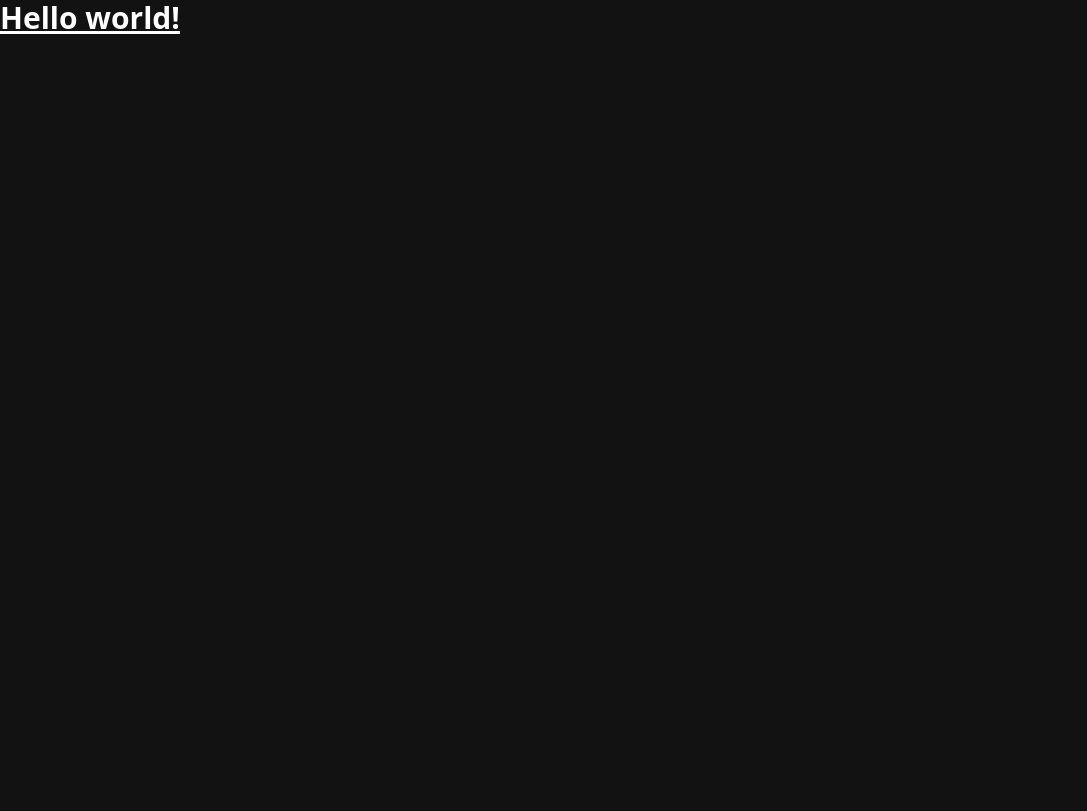
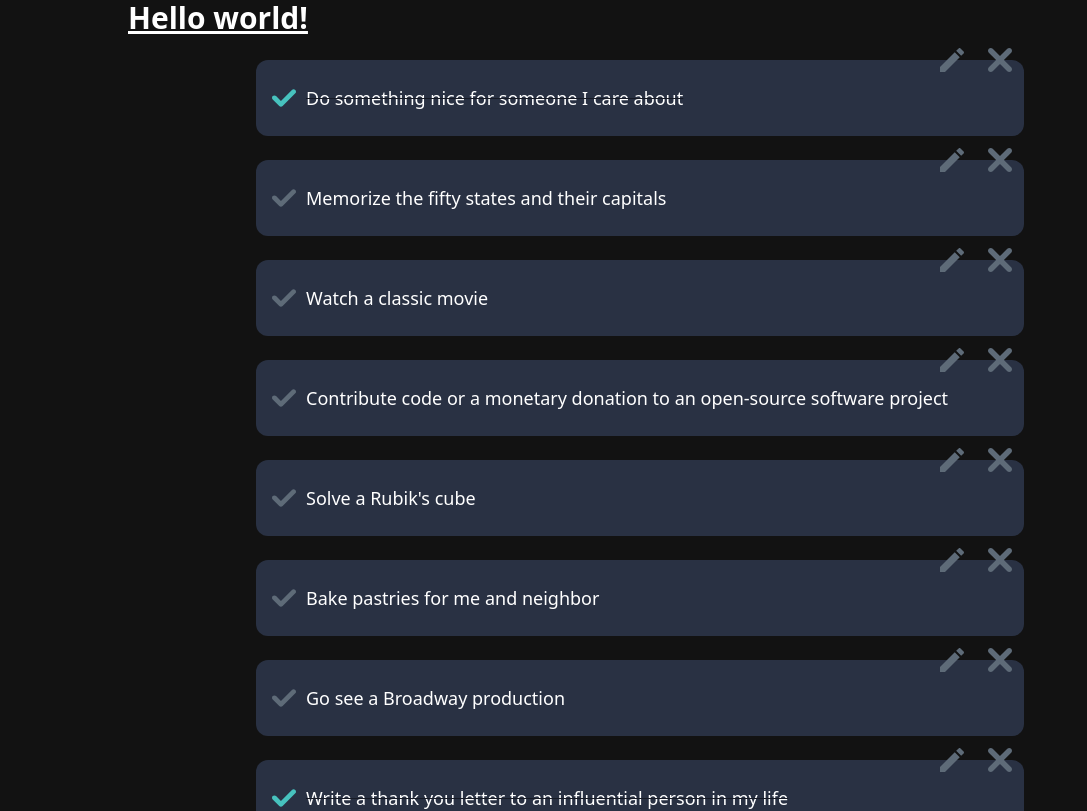
Before and after one commit to rolando22/todo-app, a React (Vite) app: page / in a window 1280 px wide. Shown: the top 811 px of the page, without its empty margins (0-1087 px from the left). Built offline with nearby package versions, Linux system fonts and the light colour scheme.

Commit message:
[ADD] UI for to list Todos

```diff
--- a/src/App.tsx
+++ b/src/App.tsx
@@ -1,7 +1,12 @@
+import { TodoList } from './components';
+
 export function App() {
 	return (
-		<div>
+		<div className='mx-auto max-w-5xl'>
 			<h1 className="text-3xl font-bold underline">Hello world!</h1>
+			<main className='my-0 mx-auto w-[75%]'>
+				<TodoList />
+			</main>
 		</div>
 	);
 }
--- /dev/null
+++ b/src/components/Icons/index.tsx
@@ -0,0 +1,46 @@
+interface Props {
+    fill: string
+}
+
+export function Check({ fill }: Props) {
+	return (
+		<svg
+			viewBox='0 0 405.272 405.272 '
+			className='w-6 h-6 hover:fill-[#47c2be]'
+			fill={fill}
+		>
+			<path d='M393.401,124.425L179.603,338.208c-15.832,15.835-41.514,15.835-57.361,0L11.878,227.836 c-15.838-15.835-15.838-41.52,0-57.358c15.841-15.841,41.521-15.841,57.355-0.006l81.698,81.699L336.037,67.064 c15.841-15.841,41.523-15.829,57.358,0C409.23,82.902,409.23,108.578,393.401,124.425z'/>
+		</svg>
+	);
+}
+
+export function Delete({ fill }: Props) {
+	return (
+		<svg
+			viewBox='0 0 348.333 348.334'
+			className='w-6 h-6 hover:fill-red-500'
+			fill={fill}
+		>
+			<path d='M336.559,68.611L231.016,174.165l105.543,105.549c15.699,15.705,15.699,41.145,0,56.85 c-7.844,7.844-18.128,11.769-28.407,11.769c-10.296,0-20.581-3.919-28.419-11.769L174.167,231.003L68.609,336.563 c-7.843,7.844-18.128,11.769-28.416,11.769c-10.285,0-20.563-3.919-28.413-11.769c-15.699-15.698-15.699-41.139,0-56.85 l105.54-105.549L11.774,68.611c-15.699-15.699-15.699-41.145,0-56.844c15.696-15.687,41.127-15.687,56.829,0l105.563,105.554 L279.721,11.767c15.705-15.687,41.139-15.687,56.832,0C352.258,27.466,352.258,52.912,336.559,68.611z'/>
+		</svg>
+
+	);
+}
+
+export function Edit({ fill }: Props) {
+	return (
+		<svg
+			viewBox='0 0 24 24'
+			className='w-6 h-6 hover:fill-[#61DAFA]'
+			fill={fill}
+			xmlns='https://www.w3.org/2000/svg'
+		>
+			<path
+				d='M0 18.9993V24H5.00069L19.756 9.24459L14.7553 4.2439L0 18.9993Z '
+			/>
+			<path
+				d='M23.6099 3.5038L20.4961 0.390054C19.9761 -0.130018 19.1293 -0.130018 18.6092 0.390054L16.1689 2.83039L21.1695 7.83108L23.6099 5.39074C24.13 4.87067 24.13 4.02387 23.6099 3.5038Z'
+			/>
+		</svg>
+	);
+}
--- /dev/null
+++ b/src/components/TodoIcon/index.tsx
@@ -0,0 +1,78 @@
+import { Check, Delete, Edit } from '..';
+
+interface iconType {
+    'check': (color: string) => JSX.Element,
+    'delete': (color: string) => JSX.Element
+    'edit': (color: string) => JSX.Element
+}
+
+const iconTypes: iconType = {
+	'check': (color: string) => <Check fill={color} />,
+	'delete': (color: string) => <Delete fill={color} />,
+	'edit': (color: string) => <Edit fill={color} />,
+};
+
+interface TodoIconProps {
+    type: 'check' | 'delete' | 'edit'
+    color: string
+    onClick: () => void
+}
+
+export function TodoIcon({ type, color, onClick }: TodoIconProps) {
+	return (
+		<span
+			className={`
+                cursor-pointer flex justify-center items-center h-12 w-12 text-2xl font-bold
+                ${type === 'check' ? 'absolute left-1' : ''}
+                ${type === 'delete' ? 'absolute top-[-24px] right-0' : ''}
+                ${type === 'edit' ? 'absolute top-[-24px] right-12' : ''}
+            `}
+			onClick={onClick}
+		>
+			{iconTypes[type](color)}
+		</span>
+	);
+}
+
+interface CompleteIconProps {
+    completed: boolean
+    onComplete: () => void
+}
+
+export function CompleteIcon({ completed, onComplete }: CompleteIconProps) {
+	return (
+		<TodoIcon
+			type='check'
+			color={`${completed ? '#47c2be' : '#5e6b78'}`}
+			onClick={onComplete}
+		/>
+	);
+}
+
+interface DeleteIconProps {
+    onDelete: () => void
+}
+
+export function DeleteIcon({ onDelete }: DeleteIconProps) {
+	return (
+		<TodoIcon
+			type='delete'
+			color='#5e6b78'
+			onClick={onDelete}
+		/>
+	);
+}
+
+interface EditIconProps {
+    onEdit: () => void
+}
+
+export function EditIcon({ onEdit }: EditIconProps) {
+	return (
+		<TodoIcon
+			type='edit'
+			color='#5e6b78'
+			onClick={onEdit}
+		/>
+	);
+}
--- /dev/null
+++ b/src/components/TodoItem/index.tsx
@@ -0,0 +1,25 @@
+import { CompleteIcon, DeleteIcon, EditIcon } from '..';
+
+interface Props {
+    text: string
+    completed: boolean
+}
+
+export function TodoItem({ text, completed }: Props) {
+	return (
+		<li className='rounded-xl bg-[#293143] relative flex justify-center items-center mt-6'>
+			<CompleteIcon
+				completed={completed}
+				onComplete={() => {}}
+			/>
+			<p className={`
+                mx-10 my-6 w-[calc(100%-100px)] text-lg font-normal
+                ${completed === true ? 'line-through decoration-[#171b26]' : ''}
+            `}>
+				{text}
+			</p>
+			<EditIcon onEdit={() => {}} />
+			<DeleteIcon onDelete={() => {}} />
+		</li>
+	);
+}
--- /dev/null
+++ b/src/components/TodoList/index.tsx
@@ -0,0 +1,198 @@
+import { TodoItem } from '..';
+
+const todos = [
+	{
+		id: 1,
+		text: 'Do something nice for someone I care about',
+		completed: true,
+		userId: 1,
+	},
+	{
+		id: 2,
+		text: 'Memorize the fifty states and their capitals',
+		completed: false,
+		userId: 2,
+	},
+	{
+		id: 3,
+		text: 'Watch a classic movie',
+		completed: false,
+		userId: 3,
+	},
+	{
+		id: 4,
+		text: 'Contribute code or a monetary donation to an open-source software project',
+		completed: false,
+		userId: 1,
+	},
+	{
+		id: 5,
+		text: 'Solve a Rubik\'s cube',
+		completed: false,
+		userId: 2,
+	},
+	{
+		id: 6,
+		text: 'Bake pastries for me and neighbor',
+		completed: false,
+		userId: 3,
+	},
+	{
+		id: 7,
+		text: 'Go see a Broadway production',
+		completed: false,
+		userId: 1,
+	},
+	{
+		id: 8,
+		text: 'Write a thank you letter to an influential person in my life',
+		completed: true,
+		userId: 2,
+	},
+	{
+		id: 9,
+		text: 'Invite some friends over for a game night',
+		completed: false,
+		userId: 3,
+	},
+	{
+		id: 10,
+		text: 'Have a football scrimmage with some friends',
+		completed: false,
+		userId: 1,
+	},
+	{
+		id: 11,
+		text: 'Text a friend I haven\'t talked to in a long time',
+		completed: false,
+		userId: 2,
+	},
+	{
+		id: 12,
+		text: 'Organize pantry',
+		completed: true,
+		userId: 3,
+	},
+	{
+		id: 13,
+		text: 'Buy a new house decoration',
+		completed: false,
+		userId: 1,
+	},
+	{
+		id: 14,
+		text: 'Plan a vacation I\'ve always wanted to take',
+		completed: false,
+		userId: 2,
+	},
+	{
+		id: 15,
+		text: 'Clean out car',
+		completed: false,
+		userId: 3,
+	},
+	{
+		id: 16,
+		text: 'Draw and color a Mandala',
+		completed: true,
+		userId: 1,
+	},
+	{
+		id: 17,
+		text: 'Create a cookbook with favorite recipes',
+		completed: false,
+		userId: 2,
+	},
+	{
+		id: 18,
+		text: 'Bake a pie with some friends',
+		completed: false,
+		userId: 3,
+	},
+	{
+		id: 19,
+		text: 'Create a compost pile',
+		completed: true,
+		userId: 1,
+	},
+	{
+		id: 20,
+		text: 'Take a hike at a local park',
+		completed: true,
+		userId: 2,
+	},
+	{
+		id: 21,
+		text: 'Take a class at local community center that interests you',
+		completed: false,
+		userId: 3,
+	},
+	{
+		id: 22,
+		text: 'Research a topic interested in',
+		completed: false,
+		userId: 1,
+	},
+	{
+		id: 23,
+		text: 'Plan a trip to another country',
+		completed: true,
+		userId: 2,
+	},
+	{
+		id: 24,
+		text: 'Improve touch typing',
+		completed: false,
+		userId: 3,
+	},
+	{
+		id: 25,
+		text: 'Learn Express.js',
+		completed: false,
+		userId: 1,
+	},
+	{
+		id: 26,
+		text: 'Learn calligraphy',
+		completed: false,
+		userId: 2,
+	},
+	{
+		id: 27,
+		text: 'Have a photo session with some friends',
+		completed: false,
+		userId: 3,
+	},
+	{
+		id: 28,
+		text: 'Go to the gym',
+		completed: false,
+		userId: 1,
+	},
+	{
+		id: 29,
+		text: 'Make own LEGO creation',
+		completed: false,
+		userId: 2,
+	},
+	{
+		id: 30,
+		text: 'Take cat on a walk',
+		completed: false,
+		userId: 3,
+	}
+];
+
+export function TodoList() {
+	return (
+		<ul className='m-0 px-0 pt-0 pb-14'>
+			{todos.map(todo =>
+				<TodoItem
+					key={todo.id}
+					text={todo.text}
+					completed={todo.completed}
+				/>
+			)}
+		</ul>
+	);
+}
--- /dev/null
+++ b/src/components/index.ts
@@ -0,0 +1,4 @@
+export { Check, Delete, Edit } from './Icons';
+export { CompleteIcon, DeleteIcon, EditIcon } from './TodoIcon';
+export { TodoItem } from './TodoItem';
+export { TodoList } from './TodoList';
```
